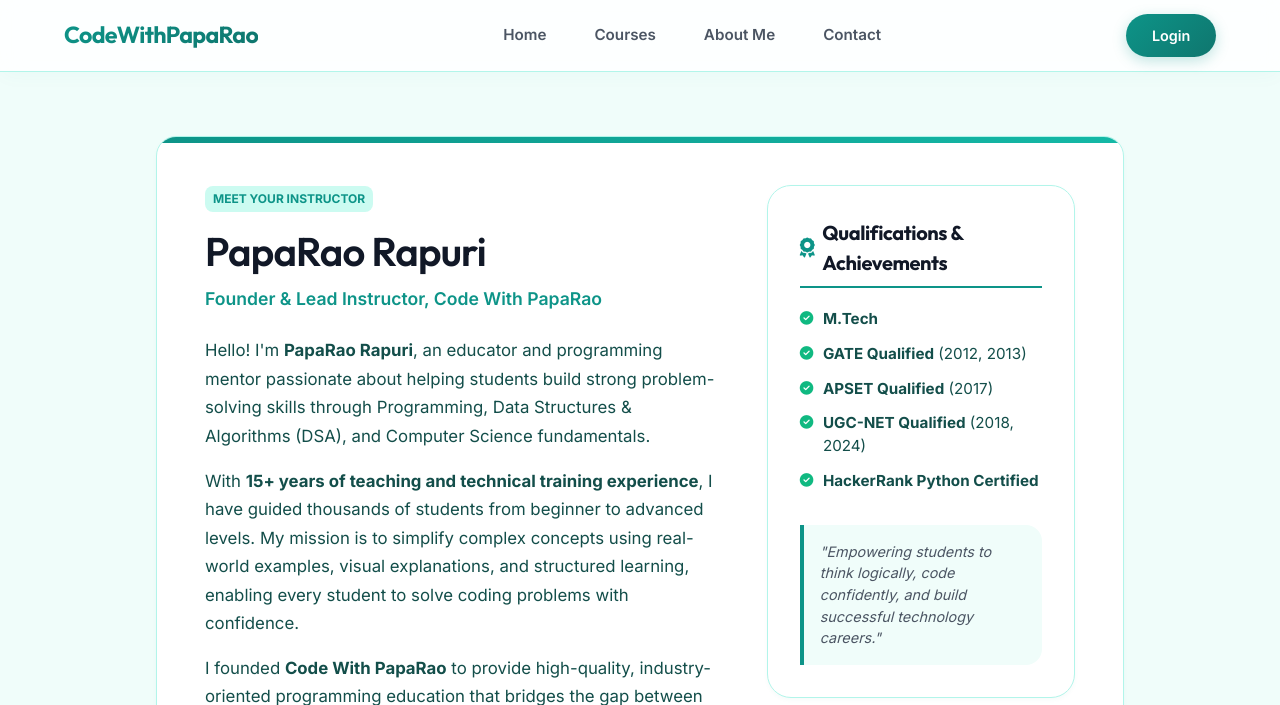
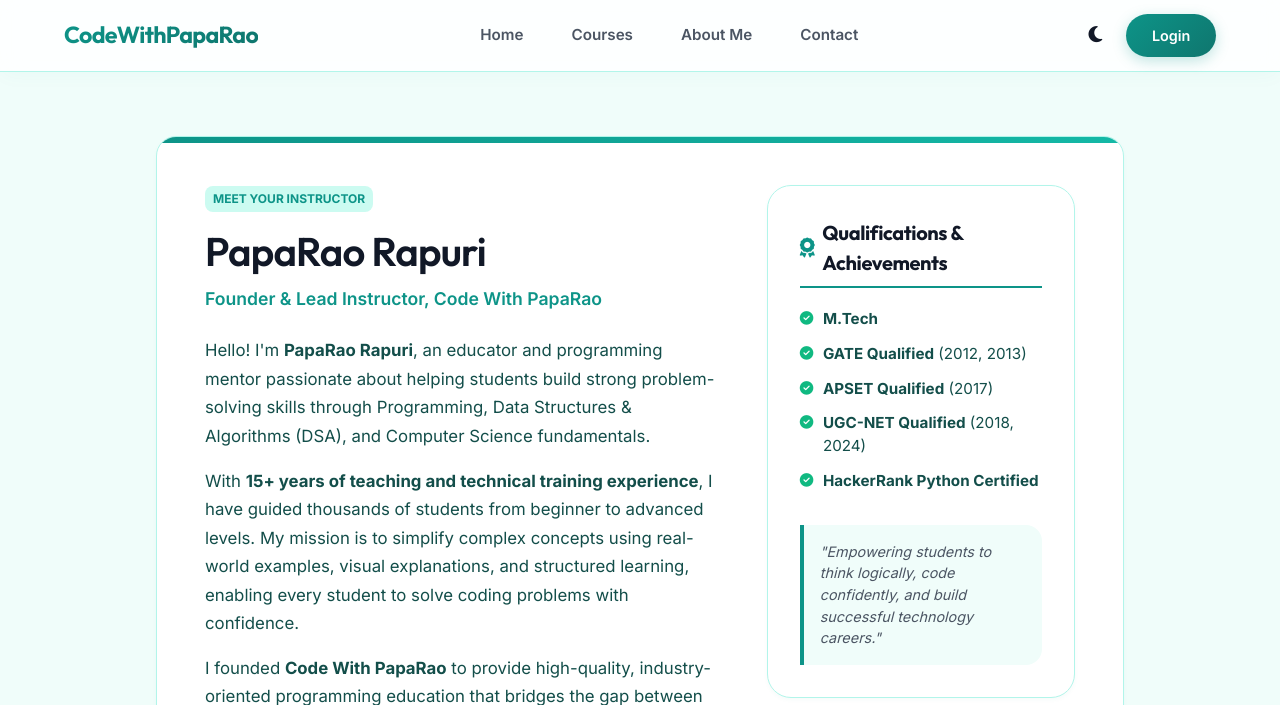
Before and after one commit to mohanracharla46/codewithpaparao, a Flask app: page /about in a window 1280 px wide. Shown: the top 705 px of the page. Run offline with Flask 3, Linux system fonts and the light colour scheme; some libraries are stand-ins or nearby versions.

Commit message:
Update UI theme and styling

```diff
--- a/app/static/js/theme.js
+++ b/app/static/js/theme.js
@@ -1,3 +1,40 @@
-// Force default light mode
-document.documentElement.setAttribute('data-theme', 'light');
-localStorage.setItem('theme', 'light');
+// Initialize theme from localStorage or default to system preference
+function initTheme() {
+    const savedTheme = localStorage.getItem('theme');
+    const prefersDark = window.matchMedia && window.matchMedia('(prefers-color-scheme: dark)').matches;
+    const theme = savedTheme || (prefersDark ? 'dark' : 'light');
+
+    document.documentElement.setAttribute('data-theme', theme);
+    updateThemeIcon(theme);
+}
+
+function toggleTheme() {
+    const currentTheme = document.documentElement.getAttribute('data-theme');
+    const newTheme = currentTheme === 'dark' ? 'light' : 'dark';
+
+    document.documentElement.setAttribute('data-theme', newTheme);
+    localStorage.setItem('theme', newTheme);
+    updateThemeIcon(newTheme);
+}
+
+function updateThemeIcon(theme) {
+    const themeIcons = document.querySelectorAll('.theme-toggle-icon');
+    themeIcons.forEach(icon => {
+        if (theme === 'dark') {
+            icon.classList.remove('fa-moon');
+            icon.classList.add('fa-sun');
+        } else {
+            icon.classList.remove('fa-sun');
+            icon.classList.add('fa-moon');
+        }
+    });
+}
+
+document.addEventListener('DOMContentLoaded', () => {
+    initTheme();
+    const toggleBtns = document.querySelectorAll('.theme-toggle-btn');
+    toggleBtns.forEach(btn => btn.addEventListener('click', toggleTheme));
+});
+
+// Run initially to avoid flash of wrong theme
+initTheme();
--- a/app/templates/base.html
+++ b/app/templates/base.html
@@ -17,7 +17,7 @@
     <noscript><link rel="stylesheet" href="https://fonts.googleapis.com/css2?family=Inter:wght@400;500;600;700&family=Outfit:wght@500;600;700&display=swap"></noscript>
 
     <!-- Styling (local - loaded synchronously for critical path) -->
-    <link rel="stylesheet" href="{{ url_for('static', filename='css/variables.css') }}">
+    <link rel="stylesheet" href="{{ url_for('static', filename='css/variables.css', v='2') }}">
     <link rel="stylesheet" href="{{ url_for('static', filename='css/components.css') }}">
     <link rel="stylesheet" href="{{ url_for('static', filename='css/layouts.css') }}">
 
@@ -28,6 +28,9 @@
     <!-- Devicons - async non-blocking -->
     <link rel="stylesheet" href="https://cdn.jsdelivr.net/gh/devicons/devicon@latest/devicon.min.css" media="print" onload="this.media='all'">
     <noscript><link rel="stylesheet" href="https://cdn.jsdelivr.net/gh/devicons/devicon@latest/devicon.min.css"></noscript>
+
+    <!-- Theme logic (sync to prevent flash) -->
+    <script src="{{ url_for('static', filename='js/theme.js', v='1') }}"></script>
 
     {% block extra_css %}{% endblock %}
 </head>
@@ -126,6 +129,9 @@
                     </div>
                 </div>
                 <div class="header-actions">
+                    <button class="theme-toggle-btn btn btn-outline" style="padding: 0.35rem 0.5rem; border: none; font-size: 1.15rem; background: transparent; color: var(--text-primary); cursor: pointer;" aria-label="Toggle Theme">
+                        <i class="fa-solid fa-moon theme-toggle-icon"></i>
+                    </button>
                     <a href="{{ url_for('index') }}" target="_blank" class="btn btn-outline" style="font-size: 0.85rem; padding: 0.35rem 0.75rem; display: inline-flex; align-items: center; gap: 0.4rem; border-radius: var(--radius-md); text-decoration: none;">
                         <i class="fa-solid fa-globe"></i> View Site
                     </a>
@@ -161,6 +167,9 @@
                 </nav>
 
                 <div class="header-actions">
+                    <button class="theme-toggle-btn btn btn-outline" style="padding: 0.35rem 0.5rem; border: none; font-size: 1.15rem; background: transparent; color: var(--text-primary); cursor: pointer;" aria-label="Toggle Theme">
+                        <i class="fa-solid fa-moon theme-toggle-icon"></i>
+                    </button>
                     {% if session.get('user_id') %}
                         <a href="{{ url_for('dashboard.index') }}" class="btn btn-primary">Dashboard</a>
                     {% else %}
@@ -205,7 +214,6 @@
     </div>
 
     <!-- Scripts (deferred - don't block rendering) -->
-    <script src="{{ url_for('static', filename='js/theme.js') }}" defer></script>
     <script src="{{ url_for('static', filename='js/app.js') }}" defer></script>
     {% block extra_js %}{% endblock %}
 </body>
```
Also changed, not shown: app/static/css/variables.css (+18 -16 lines), app/templates/home.html (+9 -6 lines).
